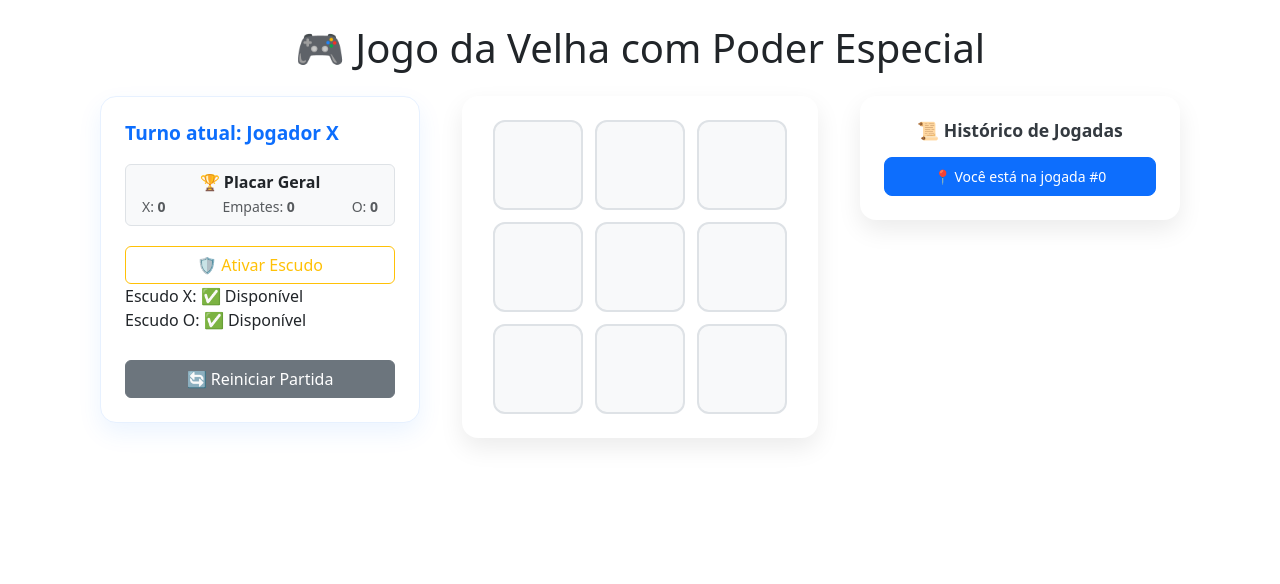
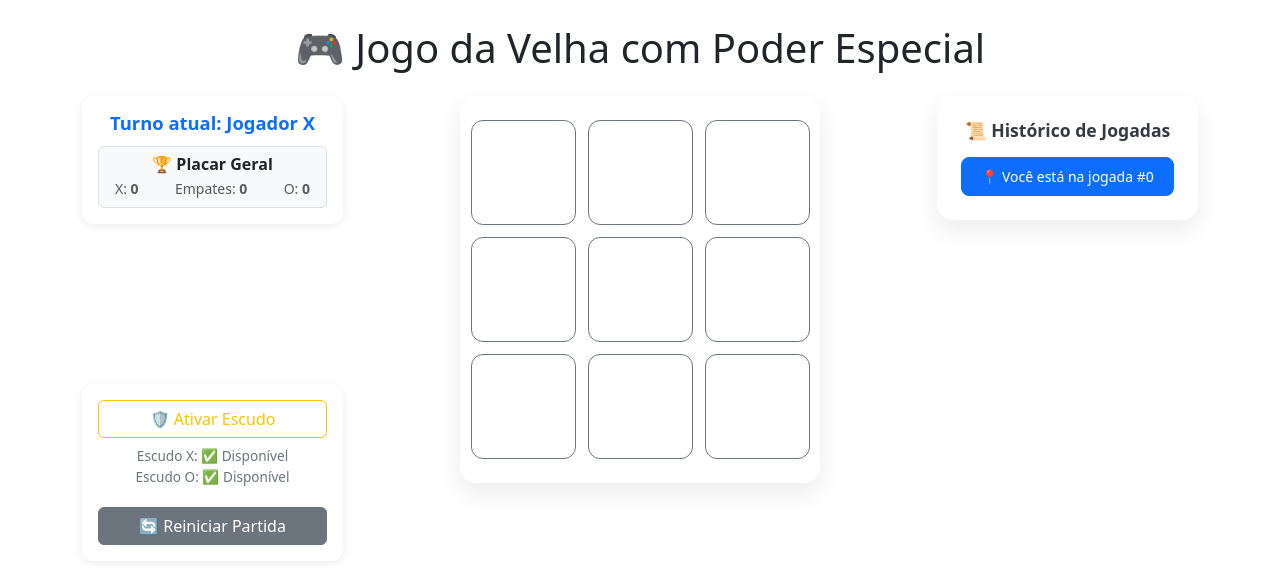
Before and after one commit to Manuely-Candido/jogo-da-velha, a React (Vite) app: page / in a window 1280 px wide. Shown: the top 584 px of the page. Built offline with nearby package versions, Linux system fonts and the light colour scheme.

Commit message:
Alterando o CSS do componente Status

```diff
--- a/src/components/Game/Game.jsx
+++ b/src/components/Game/Game.jsx
@@ -162,8 +162,8 @@ export default function Game() {
     <h1 className="text-center mb-4">🎮 Jogo da Velha com Poder Especial</h1>
 
     <div className="row justify-content-center align-items-start g-4">
-        {/* Painel Esquerdo: Status e Controles */}
-        <div className="col-12 col-md-4 d-flex justify-content-center">
+      {/* Coluna Esquerda (Mais estreita: col-md-3) com 2 containers empilhados */}
+      <div className="col-12 col-md-3 d-flex flex-column gap-3">
         <StatusPanel
           statusText={statusText}
           onActivateShield={handleActivateShield}
@@ -173,24 +173,24 @@ export default function Game() {
           isXNext={isXNext}
           isGameOver={isGameOver}
           onReset={handleReset}
-            xWins={xWins}   // <-- Nova prop!
-            oWins={oWins}   // <-- Nova prop!
-            draws={draws}   // <-- Nova prop!
+          xWins={xWins}
+          oWins={oWins}
+          draws={draws}
         />
       </div>
 
-        {/* Painel Central: Tabuleiro */}
-        <div className="col-12 col-md-4 d-flex justify-content-center">
+      {/* Coluna Central (Maior destaque: col-md-6) */}
+      <div className="col-12 col-md-6 d-flex justify-content-center">
         <Board
           squares={currentSquares}
           onPlay={handlePlay}
           protectedSquare={protectedSquare}
-            winningLine={winningLine} // <-- Nova prop enviada para o Board
+          winningLine={winningLine}
         />
       </div>
 
-        {/* Painel Direito: Histórico de Jogadas */}
-        <div className="col-12 col-md-4 d-flex justify-content-center">
+      {/* Coluna Direita (Histórico: col-md-3) */}
+      <div className="col-12 col-md-3 d-flex justify-content-center">
         <HistoryList
           history={history}
           currentMove={currentMove}
--- a/src/components/Square/Square.module.css
+++ b/src/components/Square/Square.module.css
@@ -1,11 +1,12 @@
 /* Célula individual do tabuleiro */
+/* Square.module.css - Célula expandida */
 .square {
-  width: 90px;
-  height: 90px;
-  font-size: 2.2rem;
+  width: 105px; /* Aumentado de 80px para 105px */
+  height: 105px; /* Aumentado de 80px para 105px */
+  font-size: 2.8rem; /* Fonte maior para preencher o novo espaço */
   font-weight: bold;
-  background-color: #f8f9fa;
-  border: 2px solid #dee2e6;
+  background-color: #ffffff;
+  border: 0.5px solid #6c757d;
   border-radius: 12px;
   cursor: pointer;
   transition: all 0.2s ease-in-out;
--- a/src/components/StatusPanel/StatusPanel.jsx
+++ b/src/components/StatusPanel/StatusPanel.jsx
@@ -16,6 +16,14 @@ import styles from './StatusPanel.module.css';
  * - isGameOver (boolean): Indica se a partida terminou.
  * - onReset (function): Função para reiniciar o jogo.
  */
+
+
+/**
+ * Componente StatusPanel Refatorado
+ *
+ * Função: Renderiza a interface do painel dividida em dois blocos (cards)
+ * independentes para melhor distribuição visual e aproveitamento de espaço.
+ */
 export default function StatusPanel({
   statusText,
   onActivateShield,
@@ -29,15 +37,15 @@ export default function StatusPanel({
   oWins = 0,
   draws = 0
 }) {
-  // Verifica se o jogador atual já gastou seu único escudo
+  // Verifica se o jogador do turno atual já gastou seu escudo
   const currentShieldUsed = isXNext ? xShieldUsed : oShieldUsed;
 
   return (
-    <div className={styles.panel}>
-      {/* Exibição do Status da Partida */}
-      <h2 className={styles.panel__status}>{statusText}</h2>
+    <div className={styles.panelGroup}>
+      {/* --- BLOCO SUPERIOR: Status do Turno + Placar Geral --- */}
+      <div className={styles.card}>
+        <h2 className={styles.card__status}>{statusText}</h2>
 
-      {/* Placar de Vitórias */}
         <div className="w-100 p-2 bg-light rounded text-center border">
           <h6 className="m-0 mb-1 fw-bold">🏆 Placar Geral</h6>
           <div className="d-flex justify-content-between text-muted small px-2">
@@ -46,9 +54,12 @@ export default function StatusPanel({
             <span>O: <strong>{oWins}</strong></span>
           </div>
         </div>
+      </div>
 
-      {/* Controles de Poder Especial (Escudo) */}
-      <div className={styles.panel__powers}>
+      {/* --- BLOCO INFERIOR: Poder Especial (Escudo) + Botão de Reiniciar --- */}
+      <div className={styles.card}>
+        <div className={styles.card__powers}>
+          {/* Botão para ativar/desativar intenção do Escudo */}
           <button
             className={`btn ${shieldActive ? 'btn-warning' : 'btn-outline-warning'} w-100`}
             onClick={onActivateShield}
@@ -57,13 +68,14 @@ export default function StatusPanel({
             {shieldActive ? '🛡️ Escudo Pronto! Clique na Célula' : '🛡️ Ativar Escudo'}
           </button>
 
-        <div className={styles['panel__power-info']}>
+          {/* Indicadores do status do escudo de cada jogador */}
+          <div className={styles['card__power-info']}>
             <p className="m-0">Escudo X: {xShieldUsed ? '❌ Usado' : '✅ Disponível'}</p>
             <p className="m-0">Escudo O: {oShieldUsed ? '❌ Usado' : '✅ Disponível'}</p>
           </div>
         </div>
 
-      {/* Botão de Reiniciar Partida */}
+        {/* Botão de Ação para Reiniciar o Jogo */}
         <button
           className="btn btn-secondary w-100 mt-2"
           onClick={onReset}
@@ -71,5 +83,6 @@ export default function StatusPanel({
           🔄 Reiniciar Partida
         </button>
       </div>
+    </div>
   );
 }
--- a/src/components/StatusPanel/StatusPanel.module.css
+++ b/src/components/StatusPanel/StatusPanel.module.css
@@ -50,3 +50,82 @@
 .panel__footer {
   margin-top: auto;
 }
+
+/* Agrupador dos dois cards laterais */
+.panelGroup {
+  display: flex;
+  flex-direction: column;
+  gap: 10rem; /* Espaçamento vertical entre os dois containers */
+  width: 100%;
+}
+
+/* Card individual do painel (Aplica visual de caixa flutuante) */
+.card {
+  display: flex;
+  flex-direction: column;
+  align-items: center;
+  gap: 12px;
+  background-color: #ffffff;
+  padding: 16px;
+  border-radius: 12px;
+  box-shadow: 0 2px 8px rgba(0, 0, 0, 0.08);
+  width: 100%;
+}
+
+/* Elemento BEM: Status da partida */
+.card__status {
+  font-size: 1.15rem;
+  font-weight: bold;
+  color: #0d6efd;
+  margin: 0;
+  text-align: center;
+}
+
+/* Elemento BEM: Seção de Poderes Especiais */
+.card__powers {
+  display: flex;
+  flex-direction: column;
+  gap: 8px;
+  width: 100%;
+}
+
+.card__power-info {
+  font-size: 0.85rem;
+  color: #6c757d;
+  text-align: center;
+}
+
+/* Aumento do tamanho das células para dar destaque ao tabuleiro central */
+.square {
+  width: 100px; /* Expandido de 80px para 100px */
+  height: 100px; /* Expandido de 80px para 100px */
+  font-size: 2.5rem; /* Fonte ampliada */
+  font-weight: bold;
+  background-color: #ffffff;
+  border: 2px solid #6c757d;
+  border-radius: 10px;
+  cursor: pointer;
+  transition: all 0.2s ease-in-out;
+  display: flex;
+  align-items: center;
+  justify-content: center;
+}
+
+.square:hover {
+  background-color: #f8f9fa;
+  transform: scale(1.03);
+}
+
+.square--protected {
+  background-color: #e2e3e5;
+  border-color: #ffc107;
+}
+
+.square--winning {
+  background-color: #d1e7dd;
+  border-color: #198754;
+  color: #0f5132;
+  font-weight: bold;
+  transform: scale(1.05);
+  box-shadow: 0 0 10px rgba(25, 135, 84, 0.5);
+}
```
Lines whose indentation alone changed are shown as unchanged.
